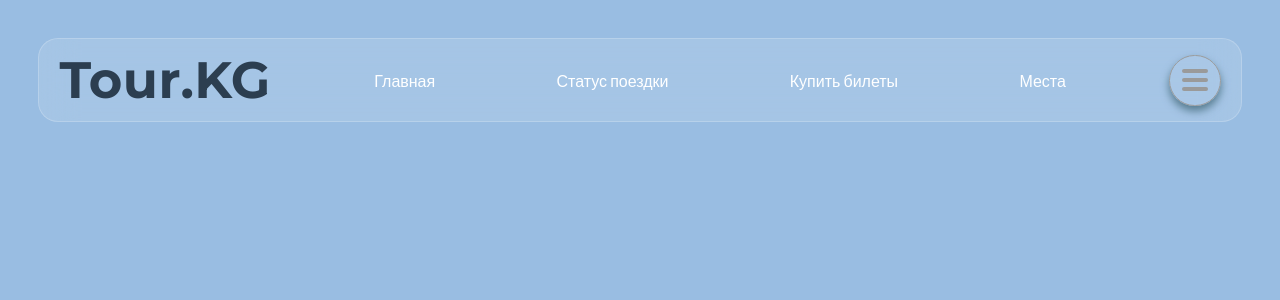
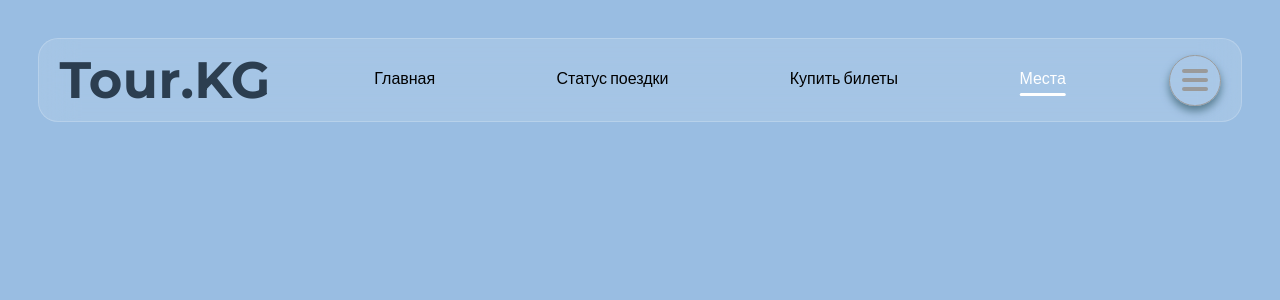
Before and after one commit to GrimProg-design/TravelWebSite, a React (Vite) app: page /places in a window 1280 px wide. Shown: the top 300 px of the page. Built offline with nearby package versions, Linux system fonts and the light colour scheme.

Commit message:
Доработал навигационное меню

```diff
--- a/src/components/header/headerComponent/Buttons.tsx
+++ b/src/components/header/headerComponent/Buttons.tsx
@@ -1,6 +1,19 @@
 import type { JSX } from "react";
 import { Link } from "react-router-dom";
 
-export default function Buttons({ path, text }): JSX.Element {
-  return <Link to={path}>{text}</Link>;
+interface ButtonsProps {
+  path: string;
+  text: string;
+  isActive: boolean;
 }
+
+export default function Buttons({ path, text, isActive }: ButtonsProps): JSX.Element {
+  return (
+    <Link
+      to={path}
+      className={isActive ? 'active-link' : ''}
+    >
+      {text}
+    </Link>
+  );
+}
--- a/src/components/header/headerComponent/navigation.tsx
+++ b/src/components/header/headerComponent/navigation.tsx
@@ -1,14 +1,28 @@
 import type { JSX } from "react";
+import { useLocation } from "react-router-dom";
 import "../headerStyle/navigation.css"
 import Buttons from "./Buttons";
 
+const navLinks = [
+  { path: "/", text: "Главная" },
+  { path: "/status", text: "Статус поездки" },
+  { path: "/bilets", text: "Купить билеты" },
+  { path: "/places", text: "Места" },
+];
+
 export default function Navigation(): JSX.Element {
+  const location = useLocation();
+
   return (
     <nav>
-      <Buttons path="/" text="Главная"/>
-      <Buttons path="/status" text="Статус поездки"/>
-      <Buttons path="/bilets" text="Купить билеты"/>
-      <Buttons path="/places" text="Места"/>
+      {navLinks.map((link) => (
+        <Buttons
+          key={link.path}
+          path={link.path}
+          text={link.text}
+          isActive={location.pathname === link.path}
+        />
+      ))}
     </nav>
   );
 }
--- a/src/components/header/headerStyle/navigation.css
+++ b/src/components/header/headerStyle/navigation.css
@@ -6,64 +6,80 @@ nav {
 }
 
 a {
+  color: #000000;
   text-decoration: none;
+  position: relative;
+  padding-bottom: 5px;
   background-color: transparent;
-  color: white;
 }
 
 a:hover {
+  color: white;
   -webkit-animation: blue-neon 0.8s ease-in-out infinite alternate;
   -moz-animation: blue-neon 0.8s ease-in-out infinite alternate;
   animation: blue-neon 0.8s ease-in-out infinite alternate;
 }
 
+a::after {
+  content: "";
+  position: absolute;
+  bottom: 0;
+  left: 50%;
+  transform: translateX(-50%);
+  height: 3px;
+  background-color: #000000;
+  width: 0;
+  transition: width 0.3s ease-out;
+  border-radius: 20px;
+}
+
+.active-link::after {
+  background-color: white;
+  width: 100%;
+}
+
+a:hover::after {
+  width: 50%;
+  background-color: white;
+}
+
+.active-link:hover::after {
+  width: 100%;
+}
+
+.active-link {
+    color: white;
+}
+
 @-webkit-keyframes blue-neon {
   from {
-    text-shadow:
-      0 0 1px #fff,
-      0 0 5px #00aaff,
-      0 0 10px #00bbff,
+    text-shadow: 0 0 1px #fff, 0 0 5px #00aaff, 0 0 10px #00bbff,
       0 0 15px #00ffff;
   }
   to {
-    text-shadow:
-      0 0 2px #fff,
-      0 0 7px #33ccff,
-      0 0 12px #66ffff,
+    text-shadow: 0 0 2px #fff, 0 0 7px #33ccff, 0 0 12px #66ffff,
       0 0 17px #00ffff;
   }
 }
 
 @-moz-keyframes blue-neon {
   from {
-    text-shadow:
-      0 0 1px #fff,
-      0 0 5px #00aaff,
-      0 0 10px #00bbff,
+    text-shadow: 0 0 1px #fff, 0 0 5px #00aaff, 0 0 10px #00bbff,
       0 0 15px #00ffff;
   }
   to {
-    text-shadow:
-      0 0 2px #fff,
-      0 0 7px #33ccff,
-      0 0 12px #66ffff,
+    text-shadow: 0 0 2px #fff, 0 0 7px #33ccff, 0 0 12px #66ffff,
       0 0 17px #00ffff;
   }
 }
 
 @keyframes blue-neon {
   from {
-    text-shadow:
-      0 0 1px #fff,
-      0 0 5px #00aaff,
-      0 0 10px #00bbff,
+    text-shadow: 0 0 1px #fff, 0 0 5px #00aaff, 0 0 10px #00bbff,
       0 0 15px #00ffff;
   }
   to {
-    text-shadow:
-      0 0 2px #fff,
-      0 0 7px #33ccff,
-      0 0 12px #66ffff,
+    text-shadow: 0 0 2px #fff, 0 0 7px #33ccff, 0 0 12px #66ffff,
       0 0 17px #00ffff;
   }
 }
```
